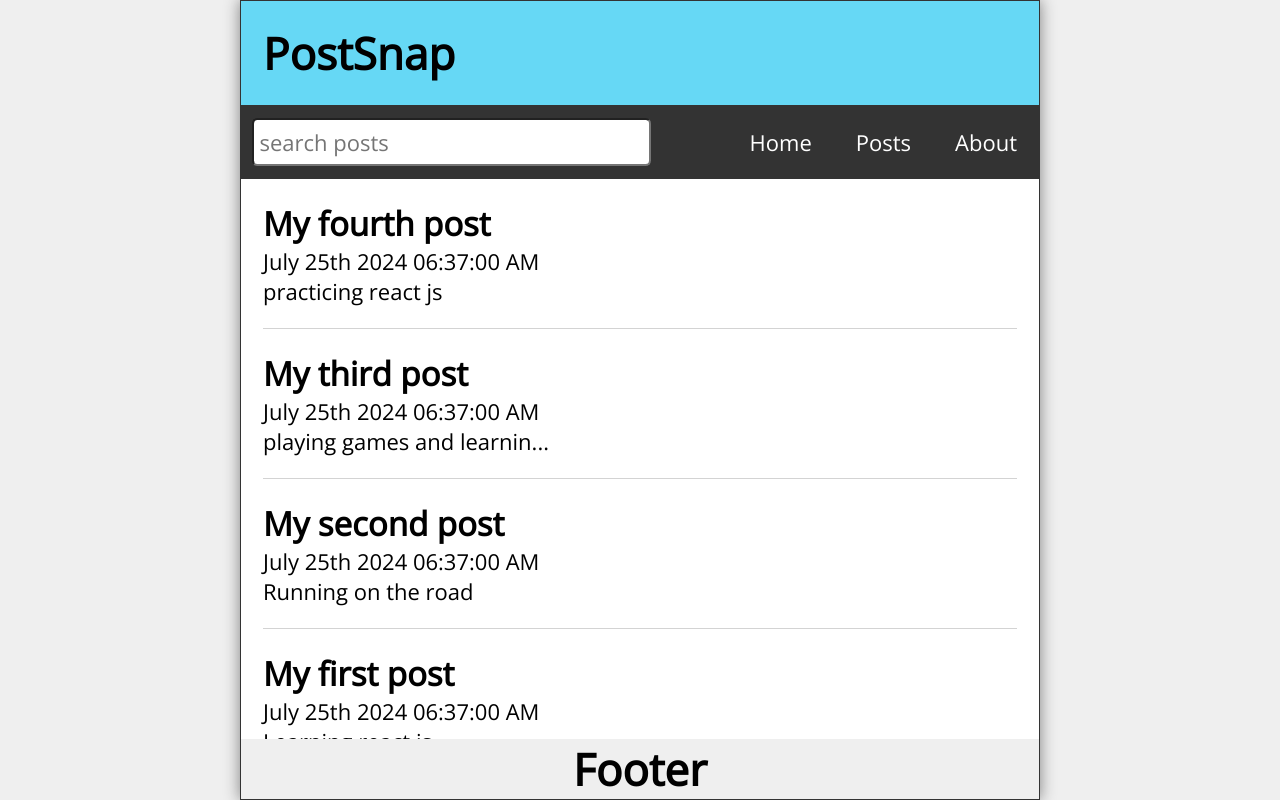
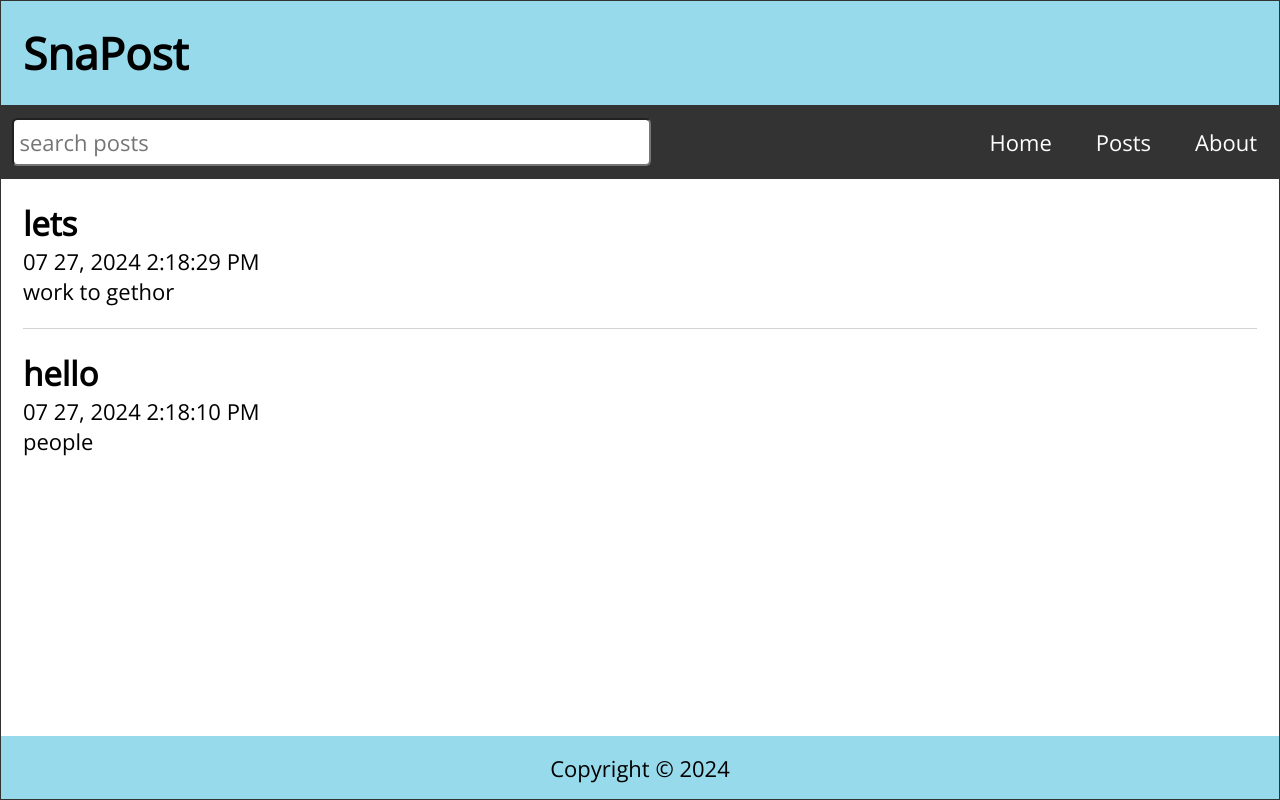
Before and after one commit to GitTamizh/WebDevelopment, a React (Create React App) app in the folder Practice-Reactjs/social_media_post/: page / in a window 1280 px wide. Built offline with nearby package versions, Linux system fonts and the light colour scheme; data requests are answered from the project's data file.

Commit message:
added axios api to fetch data and create data

```diff
--- /dev/null
+++ b/Practice-Reactjs/social_media_post/data/db.json
@@ -0,0 +1,16 @@
+{
+  "posts": [
+    {
+      "id": 1,
+      "title": "hello",
+      "datetime": "07 27, 2024 2:18:10 PM",
+      "body": "people"
+    },
+    {
+      "id": 2,
+      "title": "lets",
+      "datetime": "07 27, 2024 2:18:29 PM",
+      "body": "work to gethor\n"
+    }
+  ]
+}
--- a/Practice-Reactjs/social_media_post/package.json
+++ b/Practice-Reactjs/social_media_post/package.json
@@ -6,6 +6,7 @@
     "@testing-library/jest-dom": "^5.17.0",
     "@testing-library/react": "^13.4.0",
     "@testing-library/user-event": "^13.5.0",
+    "axios": "^1.7.2",
     "date-fns": "^3.6.0",
     "react": "^18.3.1",
     "react-dom": "^18.3.1",
--- a/Practice-Reactjs/social_media_post/src/App.js
+++ b/Practice-Reactjs/social_media_post/src/App.js
@@ -11,34 +11,10 @@ import Post from './Post'
 import PostLayout from './PostLayout';
 import { useEffect, useState } from 'react';
 import {format} from 'date-fns'
+import api from './api/posts'
 
 function App() {
-  const [posts, setPosts] = useState([
-    {
-      id:1,
-      title: "My first post",
-      datetime: " July 25th 2024 06:37:00 AM",
-      body: "Learning react js"
-    },
-    {
-      id:2,
-      title: "My second post",
-      datetime: " July 25th 2024 06:37:00 AM",
-      body: "Running on the road"
-    },
-    {
-      id:3,
-      title: "My third post",
-      datetime: " July 25th 2024 06:37:00 AM",
-      body: "playing games and learning react js"
-    },
-    {
-      id:4,
-      title: "My fourth post",
-      datetime: " July 25th 2024 06:37:00 AM",
-      body: "practicing react js"
-    },
-  ])
+  const [posts, setPosts] = useState([])
   const [search, setSearch] = useState('')
   const [searchPosts, setSearchPosts] = useState([])
   const [postTitle, setPostTitle] = useState('')
@@ -46,30 +22,63 @@ function App() {
   const navigate = useNavigate()
 
   useEffect(() => {
+    const fetchPosts = async () =>{
+      try {
+        const response = await api.get("/posts")
+        setPosts(response.data)
+      } catch (err) {
+        if(err.response){
+          // Not in the 200 response
+          console.log(err.response.data);
+          console.log(err.response.status);
+          console.log(err.response.Header);
+        }else{
+          console.log(`Error: ${err.message}`);
+        }
+      }
+    }
+
+    fetchPosts();
+  }, [])
+  useEffect(() => {
     const filteredResults = posts.filter((post) => ((post.body).toLowerCase()).includes(search.toLowerCase())
     || ((post.title).toLowerCase()).includes(search.toLowerCase()))
     setSearchPosts(filteredResults.reverse());
     },[posts, search])
 
-  const handleSubmit = (e) => {
+  const handleSubmit = async (e) => {
     e.preventDefault()
     const id = posts.length ? posts[posts.length - 1].id + 1 : 1;
     const datetime = format(new Date(), 'MM dd, yyyy pp');
-    const newpost = {id, title: postTitle, datetime, body: postBody};
-    const allPosts = [...posts, newpost];
+    const newPost = {id, title: postTitle, datetime, body: postBody};
+    try {
+        const response = await api.post('/posts', newPost);
+        const allPosts = [...posts, response.data];
         setPosts(allPosts);
         setPostTitle('');
         setPostBody('');
         navigate("/")
+    } catch (err) {
+        if(err.response){
+            console.log(`Error: ${err.message}`);
         }
-  const handleDelete = (id) => {
+    }
+
+  }
+  const handleDelete = async(id) => {
+      try {
+        await api.delete(`posts/${id}`)
         const postList = posts.filter(post => post.id !== id)
         setPosts(postList)
         navigate("/")
+      } catch (err) {
+        console.log(`Error: ${err.message}`);
+      }
+
   }
   return (
     <div className="App">
-      <Header  title="PostSnap"/>
+      <Header  title="SnaPost"/>
       <Nav
         search={search}
         setSearch={setSearch}
--- a/Practice-Reactjs/social_media_post/src/Footer.js
+++ b/Practice-Reactjs/social_media_post/src/Footer.js
@@ -1,9 +1,11 @@
 import React from 'react'
 
 const Footer = () => {
+    const today = new Date();
+
     return (
-        <footer>
-            <h1>Footer</h1>
+        <footer className="Footer">
+            <p>Copyright &copy; {today.getFullYear()}</p>
         </footer>
     )
 }
--- a/Practice-Reactjs/social_media_post/src/NewPost.js
+++ b/Practice-Reactjs/social_media_post/src/NewPost.js
@@ -20,7 +20,7 @@ const NewPost = ({handleSubmit, postTitle, setPostTitle, postBody, setPostBody})
                     value={postBody}
                     onChange={(e) => setPostBody(e.target.value)}
                 />
-                <button type="submit">Submit</button>
+                <button className="submitBtn" type="submit">Post</button>
             </form>
         </main>
 
--- /dev/null
+++ b/Practice-Reactjs/social_media_post/src/api/posts.js
@@ -0,0 +1,5 @@
+import axios from  "axios";
+
+export default axios.create({
+    baseURL: "http://localhost:3500"
+})
--- a/Practice-Reactjs/social_media_post/src/index.css
+++ b/Practice-Reactjs/social_media_post/src/index.css
@@ -28,7 +28,7 @@ body {
 
 .App {
   width: 100%;
-  max-width: 800px;
+  /* max-width: 800px; */
   height: 100vh;
   display: flex;
   flex-direction: column;
@@ -41,11 +41,10 @@ body {
 .Header,
 .Footer {
   width: 100%;
-  background-color: #66d8f5;
+  background-color: #97daeb;
   padding: 1rem;
   display: flex;
   justify-content: space-between;
-  align-items: center;
 }
 
 .Header h1 {
@@ -177,6 +176,7 @@ body {
 
 .newPostForm label {
   margin-top: 1rem;
+  align-items: center;
 }
 
 .newPostForm input[type='text'],
@@ -288,3 +288,9 @@ body {
   }
 
 }
+.submitBtn{
+  background-color: white;
+}
+.submitBtn:hover{
+  background-color: #78dfc4;
+}
```
Also changed, not shown: 1 other file (tests, documents, lock files or other folders). Lines whose indentation alone changed are shown as unchanged.
